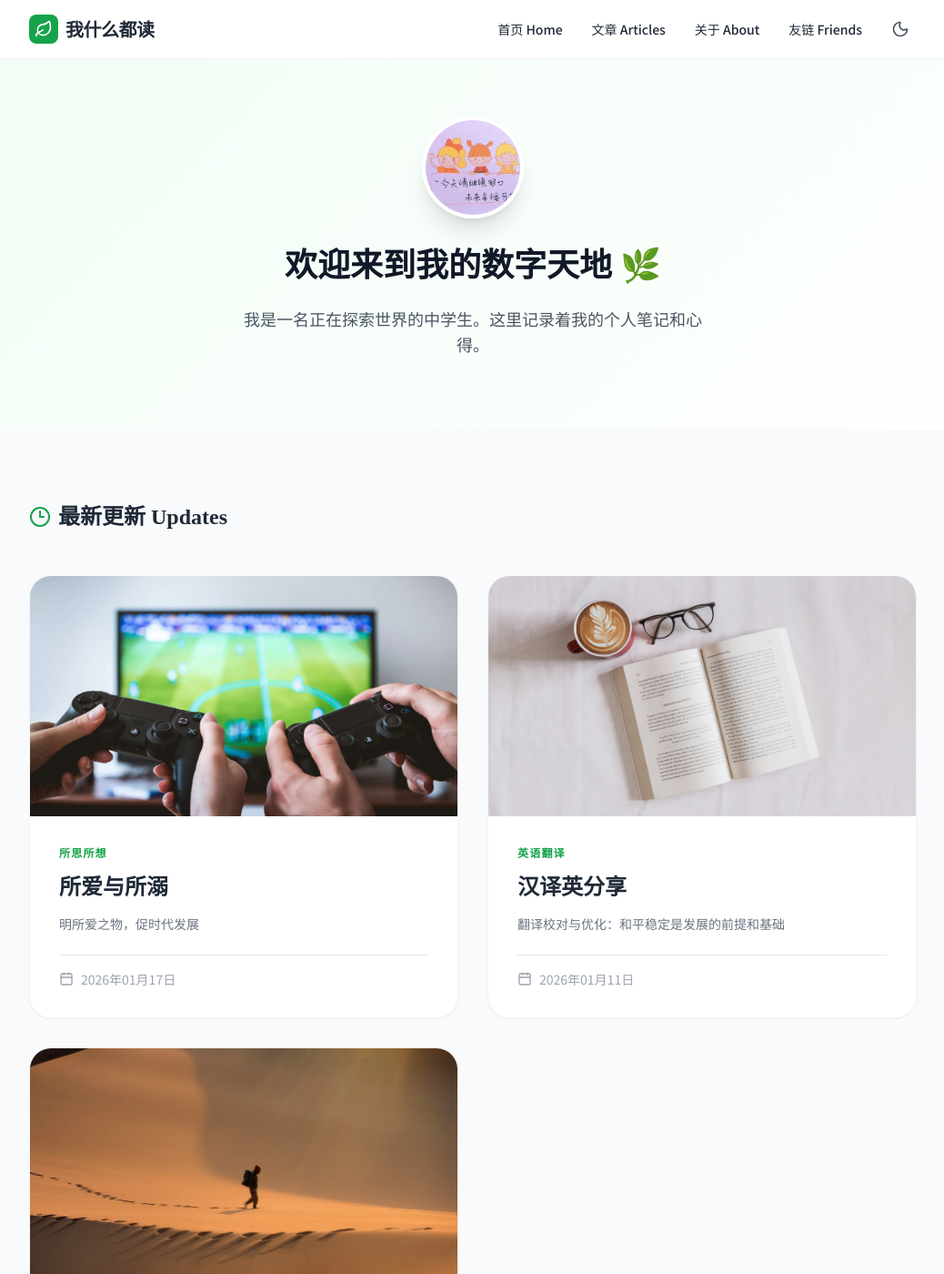
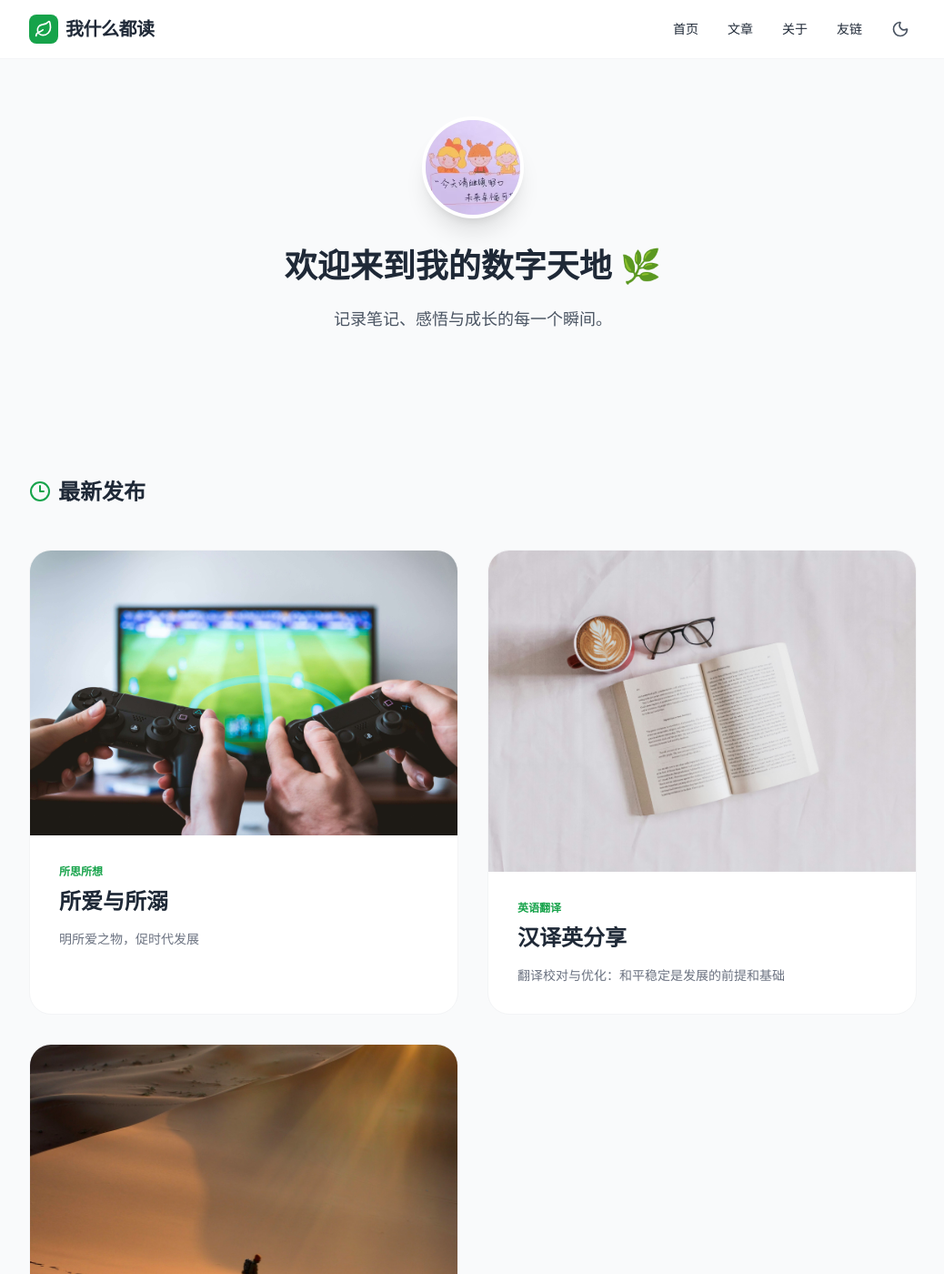
Before and after one commit to whydoIneedaname-cyber/whydoIneedaname-cyber.github.io, a Jekyll site: the page built from index.html, in a window 1280 px wide and 1400 px high. Shown: the whole window at 91% size, without its empty margins (120-1158 px from the left). Built offline with Jekyll 4.4.1, drawn with Linux system fonts in a browser that asks for light colours; nearby versions of some CDN libraries; some of the changed text lies outside the part shown.

Commit message:
Update index.html
new strategy for webpage

```diff
--- a/index.html
+++ b/index.html
@@ -2,242 +2,157 @@
 layout: null
 ---
 <!DOCTYPE html>
-<html lang="zh-CN">
+<html lang="zh-CN" class="scroll-smooth">
 <head>
     <meta charset="UTF-8">
     <meta name="viewport" content="width=device-width, initial-scale=1.0">
 
-    <!-- 1. 性能优化：DNS 预解析与预连接 (减少握手延迟) -->
-    <link rel="preconnect" href="https://cdn.tailwindcss.com">
-    <link rel="preconnect" href="https://unpkg.com">
-    <link rel="preconnect" href="https://fonts.googleapis.com">
-    <link rel="preconnect" href="https://fonts.gstatic.com" crossorigin>
+    <!-- 1. 优先级最高：DNS 预解析 -->
+    <link rel="dns-prefetch" href="//cdn.tailwindcss.com">
+    <link rel="dns-prefetch" href="//fonts.googleapis.com">
+    <link rel="dns-prefetch" href="//unpkg.com">
 
-    <!-- SEO 核心 -->
     <title>我什么都读的个人空间</title>
-    <meta name="description" content="欢迎来到我什么都读的个人空间。这里记录了一名中学生的学习笔记、阅读心得和生活感悟，分享成长的每一个瞬间。">
-    <meta name="keywords" content="我什么都读, 个人空间, 学习笔记, 阅读心得, 中学生博客，readeverything">
-    <meta name="robots" content="index, follow">
-    <meta name="bingbot" content="index, follow, max-snippet:-1, max-image-preview:large, max-video-preview:-1">
-    <link rel="canonical" href="https://readeverything.us.ci/">
 
-    <!-- 结构化数据 -->
-    <script type="application/ld+json">
-    {
-      "@context": "https://schema.org",
-      "@type": "WebSite",
-      "name": "我什么都读的个人空间",
-      "url": "https://readeverything.us.ci/"
-    }
-    </script>
-
-    <!-- 核心框架：Tailwind (同步加载以防止样式闪烁) -->
+    <!-- 2. 核心 CSS (Tailwind) -->
     <script src="https://cdn.tailwindcss.com"></script>
     <script>
         tailwind.config = { darkMode: 'class' }
+        // 立即执行：防止暗黑模式闪屏
+        if (localStorage.theme === 'dark' || (!('theme' in localStorage) && window.matchMedia('(prefers-color-scheme: dark)').matches)) {
+            document.documentElement.classList.add('dark')
+        } else {
+            document.documentElement.classList.remove('dark')
+        }
     </script>
 
     <style>
-        /* 字体优化：添加 &display=swap 确保文字优先显示 */
-        @import url('https://fonts.googleapis.com/css2?family=Noto+Serif+SC:wght@700&family=Noto+Sans+SC:wght@400;500&display=swap');
+        /* 3. 字体优化策略：先使用系统字体，异步加载 Google Fonts */
+        /* 回退字体顺序：系统宋体 -> 华文宋体 -> 衬线体 */
+        .font-serif-custom {
+            font-family: "Noto Serif SC", "Songti SC", "STSong", "SimSun", serif;
+        }
+        .font-sans-custom {
+            font-family: "Noto Sans SC", -apple-system, BlinkMacSystemFont, "Segoe UI", Helvetica, Arial, sans-serif;
+        }
 
-        body {
-            font-family: 'Noto Sans SC', sans-serif;
-            scroll-behavior: smooth;
-            -webkit-font-smoothing: antialiased;
-            transition: background-color 0.4s ease, color 0.4s ease;
-        }
-        h1, h2 { font-family: 'Noto Serif SC', serif; }
+        body { @extend .font-sans-custom; transition: opacity 0.3s ease; }
+        h1, h2 { @extend .font-serif-custom; }
 
-        /* 布局偏移优化：预留图片比例，防止加载时页面跳动 */
-        .img-container { aspect-ratio: 16 / 9; position: relative; overflow: hidden; background: #f9fafb; }
-        .dark .img-container { background: #111827; }
+        /* 防止图片加载时的容器塌陷 */
+        .aspect-video-placeholder { aspect-ratio: 16 / 9; background-color: #f3f4f6; }
+        .dark .aspect-video-placeholder { background-color: #1f2937; }
 
-        .hover-lift { transition: all 0.3s ease; }
-        .hover-lift:hover { transform: translateY(-8px); box-shadow: 0 20px 25px -5px rgba(0,0,0,0.05); }
-
-        .bg-soft-green { background: linear-gradient(135deg, #f0fdf4 0%, #ffffff 100%); }
-        .dark .bg-soft-green { background: linear-gradient(135deg, #064e3b 0%, #111827 100%); }
-
-        #backToTop.show { opacity: 1; transform: translateY(0); pointer-events: auto; }
-        #mobileMenu.active { opacity: 1; pointer-events: auto; transform: scale(1); }
+        /* 菜单动画：优化性能，使用 transform 而非 margin/padding */
+        #mobileMenu { visibility: hidden; opacity: 0; transform: translateY(-10px); transition: all 0.3s cubic-bezier(0.4, 0, 0.2, 1); }
+        #mobileMenu.active { visibility: visible; opacity: 1; transform: translateY(0); }
     </style>
 
-    <!-- 非核心脚本：异步加载 (defer) -->
+    <!-- 4. 异步加载非核心字体 -->
+    <link rel="stylesheet" href="https://fonts.googleapis.com/css2?family=Noto+Serif+SC:wght@700&family=Noto+Sans+SC:wght@400;500&display=swap" media="print" onload="this.media='all'">
+
     <script src="https://cloud.umami.is/script.js" data-website-id="f291870c-3549-4f53-a1c1-5f740bdae6bd"></script>
 </head>
-<body class="bg-gray-50 dark:bg-gray-900 text-gray-800 dark:text-gray-100 antialiased">
+<body class="bg-gray-50 dark:bg-gray-900 text-gray-800 dark:text-gray-100">
 
-    <!-- 导航栏 -->
-    <nav class="fixed w-full bg-white/95 dark:bg-gray-900/95 backdrop-blur-md border-b border-gray-100 dark:border-gray-800 z-[60]">
+    <nav class="fixed w-full bg-white/90 dark:bg-gray-900/90 backdrop-blur-md border-b border-gray-100 dark:border-gray-800 z-[60]">
         <div class="max-w-5xl mx-auto px-6 h-16 flex items-center justify-between">
-            <div class="flex items-center space-x-2">
+            <a href="/" class="flex items-center space-x-2">
                 <div class="bg-green-600 p-1.5 rounded-lg text-white">
                     <i data-lucide="leaf" class="w-5 h-5"></i>
                 </div>
                 <span class="text-xl font-bold tracking-tight">我什么都读</span>
-            </div>
+            </a>
 
             <div class="flex items-center space-x-2">
-                <!-- 电脑端链接 -->
                 <div class="hidden md:flex space-x-8 text-sm font-medium mr-4">
-                    <a href="/" class="hover:text-green-600 transition-colors">首页 Home</a>
-                    <a href="#posts" class="hover:text-green-600 transition-colors">文章 Articles</a>
-                    <a href="#about" class="hover:text-green-600 transition-colors">关于 About</a>
-                    <a href="/friends/" class="hover:text-green-600 transition-colors">友链 Friends</a>
+                    <a href="/" class="hover:text-green-600">首页</a>
+                    <a href="#posts" class="hover:text-green-600">文章</a>
+                    <a href="#about" class="hover:text-green-600">关于</a>
+                    <a href="/friends/" class="hover:text-green-600">友链</a>
                 </div>
-
-                <!-- 切换主题 -->
-                <button id="themeToggle" class="p-2 rounded-xl hover:bg-gray-100 dark:hover:bg-gray-800 transition-colors">
+                <button id="themeToggle" class="p-2 rounded-xl hover:bg-gray-200 dark:hover:bg-gray-800 transition-all">
                     <i data-lucide="sun" class="hidden dark:block w-5 h-5 text-yellow-400"></i>
                     <i data-lucide="moon" class="block dark:hidden w-5 h-5 text-gray-600"></i>
                 </button>
-
-                <!-- 移动端菜单按钮 -->
-                <button id="menuBtn" class="md:hidden p-2 rounded-xl hover:bg-gray-100 dark:hover:bg-gray-800 transition-colors">
+                <button id="menuBtn" class="md:hidden p-2 rounded-xl hover:bg-gray-200 dark:hover:bg-gray-800 transition-all">
                     <i data-lucide="menu" class="w-6 h-6"></i>
                 </button>
             </div>
         </div>
     </nav>
 
-    <!-- 手机端弹出菜单 -->
-    <div id="mobileMenu" class="fixed inset-0 bg-white dark:bg-gray-950 z-[100] flex flex-col items-center justify-center space-y-10 opacity-0 pointer-events-none transform scale-95 transition-all duration-300 md:hidden">
-        <button id="closeMenu" class="absolute top-8 right-8 p-3 text-gray-500 hover:text-green-600 transition-colors">
-            <i data-lucide="x" class="w-10 h-10"></i>
-        </button>
-
-        <nav class="flex flex-col items-center space-y-8">
-            <a href="/" class="mobile-link text-3xl font-bold hover:text-green-600 transition-colors">首页 Home</a>
-            <a href="#posts" class="mobile-link text-3xl font-bold hover:text-green-600 transition-colors">文章 Articles</a>
-            <a href="#about" class="mobile-link text-3xl font-bold hover:text-green-600 transition-colors">关于 About</a>
-            <a href="/friends/" class="mobile-link text-3xl font-bold hover:text-green-600 transition-colors">友链 Friends</a>
+    <!-- 手机导航层 (非透明，确保清晰) -->
+    <div id="mobileMenu" class="fixed inset-0 bg-white dark:bg-gray-950 z-[100] flex flex-col items-center justify-center space-y-10 md:hidden">
+        <button id="closeMenu" class="absolute top-8 right-8 p-3"><i data-lucide="x" class="w-10 h-10"></i></button>
+        <nav class="flex flex-col items-center space-y-8 text-3xl font-bold">
+            <a href="/" class="mobile-link">首页 Home</a>
+            <a href="#posts" class="mobile-link">文章 Posts</a>
+            <a href="#about" class="mobile-link">关于 About</a>
+            <a href="/friends/" class="mobile-link">友链 Friends</a>
         </nav>
-
-        <div class="pt-10">
-             <div class="bg-green-600/10 p-4 rounded-2xl">
-                 <i data-lucide="leaf" class="w-8 h-8 text-green-600"></i>
-             </div>
-        </div>
     </div>
 
-    <!-- Hero Section -->
     <header class="bg-soft-green pt-32 pb-20 px-6 text-center">
-        <div class="mb-8 relative inline-block">
-            <div class="w-28 h-28 rounded-full border-4 border-white dark:border-gray-800 shadow-xl overflow-hidden mx-auto">
-                <img src="{{ '/avatar.jpg' | relative_url }}" alt="头像" class="w-full h-full object-cover" width="112" height="112">
-            </div>
+        <div class="w-28 h-28 rounded-full border-4 border-white dark:border-gray-800 shadow-xl overflow-hidden mx-auto mb-8 bg-gray-200">
+            <img src="{{ '/avatar.jpg' | relative_url }}" alt="头像" class="w-full h-full object-cover" loading="eager">
         </div>
-        <h1 class="text-4xl font-bold mb-6 text-gray-900 dark:text-white">欢迎来到我的数字天地 🌿</h1>
-        <p class="text-lg text-gray-600 dark:text-gray-400 max-w-lg mx-auto">我是一名正在探索世界的中学生。这里记录着我的个人笔记和心得。</p>
+        <h1 class="text-4xl font-bold mb-6">欢迎来到我的数字天地 🌿</h1>
+        <p class="text-lg text-gray-600 dark:text-gray-400 max-w-lg mx-auto">记录笔记、感悟与成长的每一个瞬间。</p>
     </header>
 
-    <!-- 文章列表 -->
     <main id="posts" class="max-w-5xl mx-auto px-6 py-20">
         <h2 class="text-2xl font-bold mb-12 flex items-center gap-2">
-            <i data-lucide="clock-3" class="w-6 h-6 text-green-600"></i>
-            最新更新 Updates
+            <i data-lucide="clock-3" class="w-6 h-6 text-green-600"></i>最新发布
         </h2>
         <div class="grid md:grid-cols-2 gap-8">
             {% for post in site.posts %}
-            <article class="bg-white dark:bg-gray-800 rounded-3xl border border-gray-100 dark:border-gray-700 overflow-hidden hover-lift flex flex-col shadow-sm">
-                <div class="img-container flex items-center justify-center">
+            <article class="bg-white dark:bg-gray-800 rounded-3xl border border-gray-100 dark:border-gray-700 overflow-hidden hover:shadow-xl transition-all duration-300 flex flex-col">
+                <div class="aspect-video-placeholder">
                     {% if post.image %}
-                    <!-- 原生图片懒加载 -->
                     <img src="{{ post.image | relative_url }}" loading="lazy" class="w-full h-full object-cover" alt="{{ post.title }}">
                     {% else %}
-                    <i data-lucide="image" class="w-12 h-12 text-gray-200 dark:text-gray-700"></i>
+                    <div class="w-full h-full flex items-center justify-center text-gray-200 dark:text-gray-700"><i data-lucide="image" class="w-12 h-12"></i></div>
                     {% endif %}
                 </div>
-                <div class="p-8 flex flex-col flex-1">
-                    <div class="text-xs font-bold text-green-600 mb-3 uppercase tracking-widest">{{ post.category | default: "日常随笔" }}</div>
-                    <h3 class="text-2xl font-bold mb-4 hover:text-green-600">
+                <div class="p-8">
+                    <div class="text-xs font-bold text-green-600 mb-2 uppercase">{{ post.category | default: "随笔" }}</div>
+                    <h3 class="text-2xl font-bold mb-4 hover:text-green-600 transition-colors">
                         <a href="{{ post.url | relative_url }}">{{ post.title }}</a>
                     </h3>
-                    <div class="text-gray-500 dark:text-gray-400 mb-6 line-clamp-2 text-sm">{{ post.excerpt | strip_html | truncate: 80 }}</div>
-                    <div class="flex items-center text-sm text-gray-400 border-t dark:border-gray-700 pt-4 mt-auto">
-                        <i data-lucide="calendar" class="w-4 h-4 mr-2"></i> {{ post.date | date: "%Y年%m月%d日" }}
-                    </div>
+                    <p class="text-gray-500 text-sm line-clamp-2">{{ post.excerpt | strip_html | truncate: 80 }}</p>
                 </div>
             </article>
-            {% else %}
-            <div class="col-span-full py-20 text-center text-gray-400 border-2 border-dashed border-gray-200 dark:border-gray-700 rounded-3xl">
-                请确认是否有文章发布。
-            </div>
             {% endfor %}
         </div>
     </main>
 
-    <!-- 关于 -->
-    <section id="about" class="py-20 border-t dark:border-gray-800">
-        <div class="max-w-2xl mx-auto text-center px-6">
-            <h2 class="text-2xl font-bold mb-10">关于我 Info</h2>
-            <div class="flex justify-center">
-                <a href="mailto:michaelzhangjm@outlook.com" class="group flex flex-col items-center gap-2">
-                    <div class="w-14 h-14 rounded-full bg-gray-100 dark:bg-gray-800 flex items-center justify-center text-gray-500 group-hover:bg-blue-50 dark:group-hover:bg-blue-900/30 group-hover:text-blue-600 transition-all">
-                        <i data-lucide="mail"></i>
-                    </div>
-                    <span class="text-xs font-medium uppercase tracking-tighter">Email Me</span>
-                </a>
-            </div>
-        </div>
-    </section>
-
-    <!-- 返回顶部 -->
-    <button id="backToTop" class="fixed bottom-8 right-8 p-4 bg-white dark:bg-gray-800 text-green-600 shadow-2xl rounded-2xl border border-gray-100 dark:border-gray-700 opacity-0 -translate-y-4 pointer-events-none transition-all duration-300 z-50">
-        <i data-lucide="chevron-up" class="w-6 h-6"></i>
-    </button>
-
     <footer class="py-12 border-t dark:border-gray-800 text-center text-gray-400 text-sm">
-        © 2026 我什么都读的个人日志.
+        © 2026 我什么都读.
     </footer>
 
-    <!-- 图标库：推迟到页面解析完后加载 -->
-    <script src="https://unpkg.com/lucide@latest" defer></script>
+    <!-- 底部脚本加载 -->
+    <script src="https://unpkg.com/lucide@latest"></script>
     <script>
-        // 1. 初始化图标 (在资源加载完成后执行)
-        window.addEventListener('load', () => {
-            if(window.lucide) lucide.createIcons();
-        });
+        // 初始化图标
+        lucide.createIcons();
 
-        // 2. 导航菜单控制
-        const menuBtn = document.getElementById('menuBtn');
-        const closeMenu = document.getElementById('closeMenu');
-        const mobileMenu = document.getElementById('mobileMenu');
-        const mobileLinks = document.querySelectorAll('.mobile-link');
+        // 极简菜单逻辑
+        const mMenu = document.getElementById('mobileMenu');
+        const toggleMenu = (show) => {
+            mMenu.classList.toggle('active', show);
+            document.body.style.overflow = show ? 'hidden' : '';
+        };
+        document.getElementById('menuBtn').onclick = () => toggleMenu(true);
+        document.getElementById('closeMenu').onclick = () => toggleMenu(false);
+        document.querySelectorAll('.mobile-link').forEach(link => link.onclick = () => toggleMenu(false));
 
-        const showMenu = () => {
-            mobileMenu.classList.add('active');
-            document.body.style.overflow = 'hidden';
+        // 主题切换
+        const themeBtn = document.getElementById('themeToggle');
+        themeBtn.onclick = () => {
+            const isDark = document.documentElement.classList.toggle('dark');
+            localStorage.theme = isDark ? 'dark' : 'light';
         };
-        const hideMenu = () => {
-            mobileMenu.classList.remove('active');
-            document.body.style.overflow = '';
-        };
-
-        menuBtn.addEventListener('click', showMenu);
-        closeMenu.addEventListener('click', hideMenu);
-        mobileLinks.forEach(link => link.addEventListener('click', hideMenu));
-
-        // 3. 主题切换 (使用立即执行函数防止闪烁)
-        (function() {
-            const themeToggle = document.getElementById('themeToggle');
-            if (localStorage.getItem('theme') === 'dark') document.documentElement.classList.add('dark');
-
-            themeToggle.addEventListener('click', () => {
-                const isDark = document.documentElement.classList.toggle('dark');
-                localStorage.setItem('theme', isDark ? 'dark' : 'light');
-            });
-        })();
-
-        // 4. 返回顶部逻辑
-        const btt = document.getElementById('backToTop');
-        window.addEventListener('scroll', () => {
-            if (window.scrollY > 400) btt.classList.add('show');
-            else btt.classList.remove('show');
-        }, { passive: true }); // 使用 passive 提升滚动性能
-
-        btt.addEventListener('click', () => window.scrollTo({ top: 0, behavior: 'smooth' }));
     </script>
 </body>
 </html>
```
